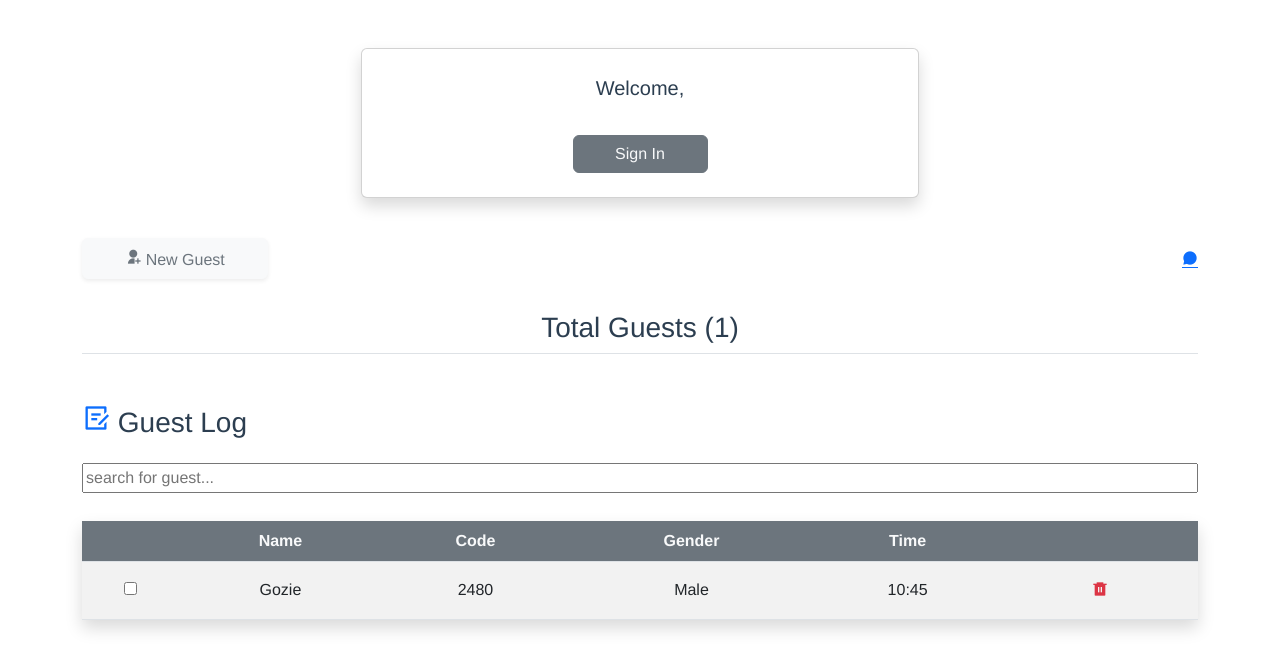
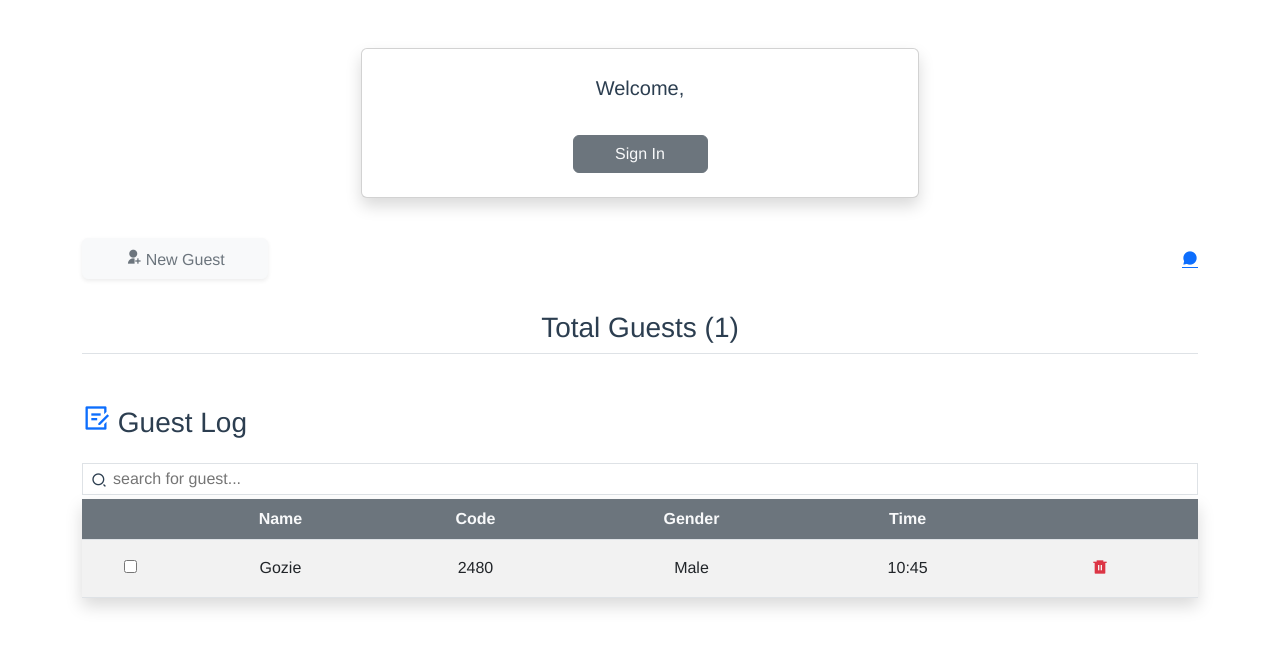
Before and after one commit to GozzAgu/Guest-code-generator, a Vue app: page /home in a window 1280 px wide. Shown: the top 670 px of the page. Built offline with nearby package versions, Linux system fonts and the light colour scheme; no server answers.

Commit message:
feat: added search icon

```diff
--- a/src/views/HomePage.vue
+++ b/src/views/HomePage.vue
@@ -30,7 +30,11 @@
         <CodeModal @close="showModal = false" v-if="showModal" @onSubmit="newGuest"/>
 
         <h3 class="mt-5 mb-4 text-start"><i class="ri-draft-line text-primary"></i> Guest Log </h3>
-        <input v-model="search" class="search mb-4" placeholder="search for guest..."/>
+
+        <div class="search-div d-flex border">
+            <i class="ri-search-2-line ps-2 pe-1 pt-1"></i>
+            <input v-model="search" class="search mb-4" placeholder="search for guest..."/>
+        </div>
 
         <div class="mt-1 shadow">
             <table class="table table-striped table-hover">
@@ -128,7 +132,19 @@ const filterVisitors = computed(() => {
     width: 50px;
     cursor: pointer;
 }
-.search {
-    width: 100%
+
+.search-div {
+    height: 32px;
+    .search {
+        width: 100%;
+        border: none;
+        height: 30px;
+    }
+    .search:focus {
+        width: 100%;
+        outline: none;
+        height: 30px;
+    }
 }
+
 </style>
```
